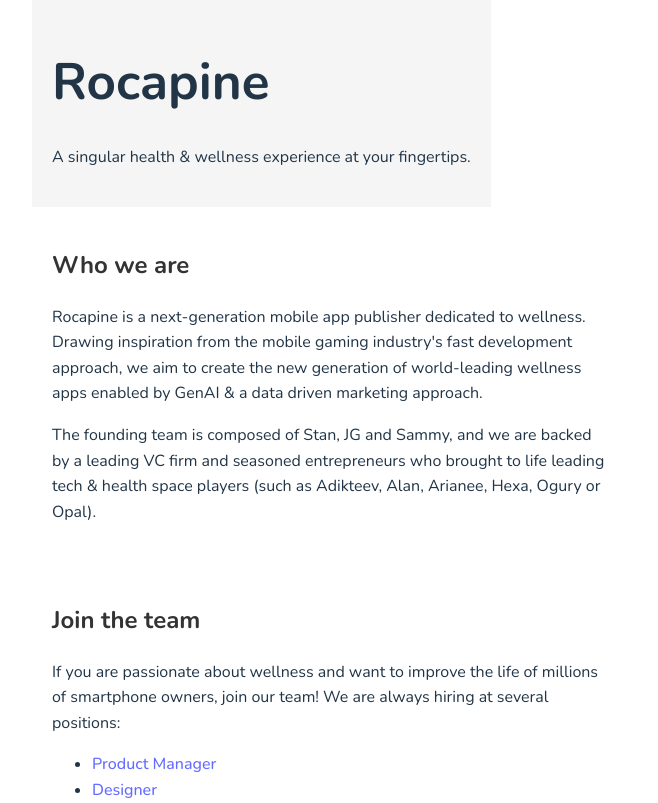
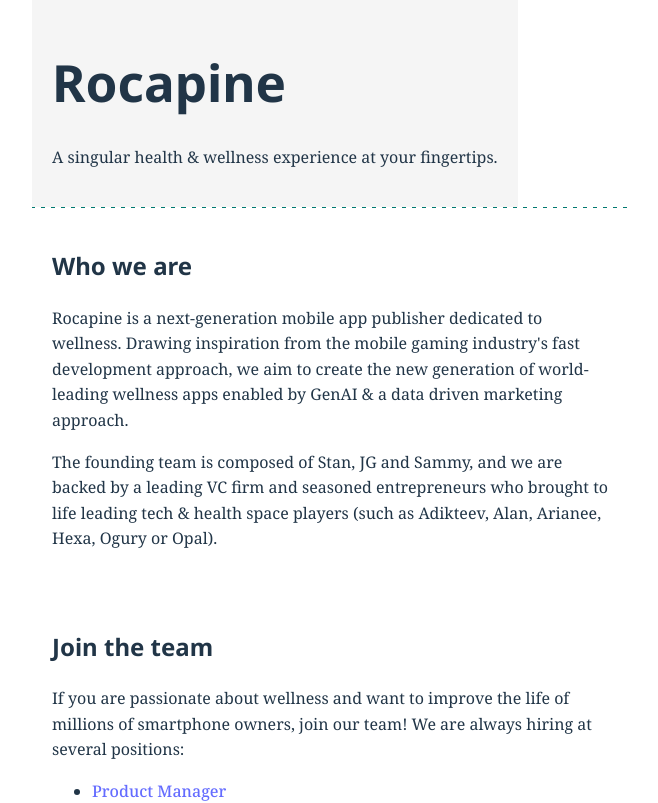
Before and after one commit to Rocapine/website, a React (Vite) app: page / in a window 1280 px wide. Shown: the top 803 px of the page, without its empty margins (308-966 px from the left). Built offline with nearby package versions, Linux system fonts and the light colour scheme.

Commit message:
font and separator

```diff
--- a/index.html
+++ b/index.html
@@ -7,7 +7,9 @@
   <meta name="viewport" content="width=device-width, initial-scale=1.0" />
   <link rel="preconnect" href="https://fonts.googleapis.com">
   <link rel="preconnect" href="https://fonts.gstatic.com" crossorigin>
-  <link href="https://fonts.googleapis.com/css2?family=Nunito:ital,wght@0,200..1000;1,200..1000&display=swap"
+  <link href="https://fonts.googleapis.com/css2?family=Noto+Serif:ital,wght@0,100..900;1,100..900&display=swap"
+    rel="stylesheet">
+  <link href="https://fonts.googleapis.com/css2?family=Noto+Sans:ital,wght@0,100..900;1,100..900&display=swap"
     rel="stylesheet">
   <title>Rocapine</title>
 </head>
--- a/src/App.css
+++ b/src/App.css
@@ -23,8 +23,23 @@
   max-width: 560px;
 }
 
+.separator {
+  border: none;
+  border-top: 1px dashed transparent;
+  border-image: repeating-linear-gradient(
+      to right,
+      #01796f 0,
+      #01796f 4px,
+      transparent 4px,
+      transparent 10px
+    )
+    1;
+  border-image-slice: 1;
+  width: 100%;
+}
+
 h2 {
-  color: #333;
+  font-family: "Noto Sans", sans-serif;
 }
 
 a {
--- a/src/App.tsx
+++ b/src/App.tsx
@@ -7,6 +7,8 @@
         <h1>Rocapine</h1>
         <p>A singular health & wellness experience at your fingertips.</p>
       </header>
+
+      <div className="separator" />
 
       <section className="about">
         <h2>Who we are</h2>
--- a/src/index.css
+++ b/src/index.css
@@ -1,5 +1,5 @@
 :root {
-  font-family: "Nunito", sans-serif;
+  font-family: "Noto Serif", sans-serif;
   line-height: 1.5;
   font-weight: 400;
 
@@ -35,6 +35,7 @@
 }
 
 h1 {
+  font-family: "Noto Sans", sans-serif;
   font-size: 3.2em;
   line-height: 1.1;
 }
```
